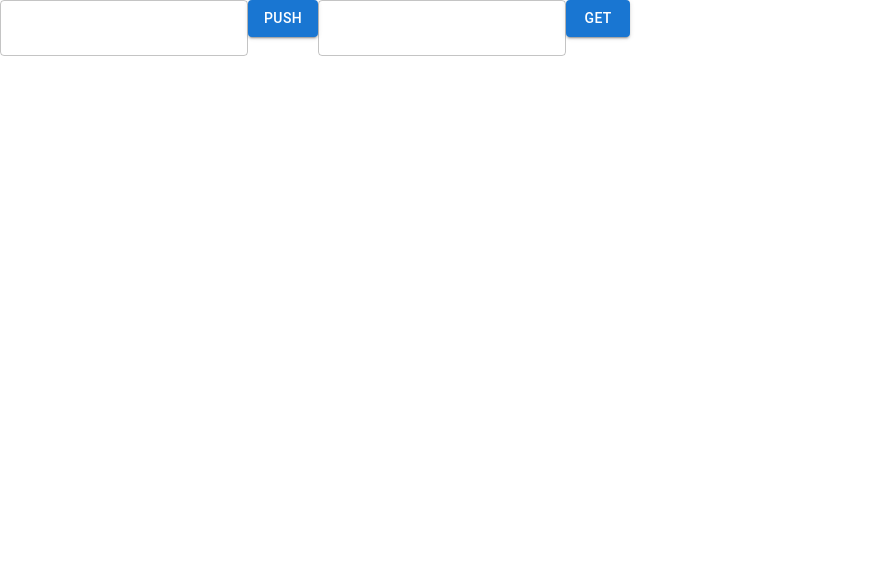
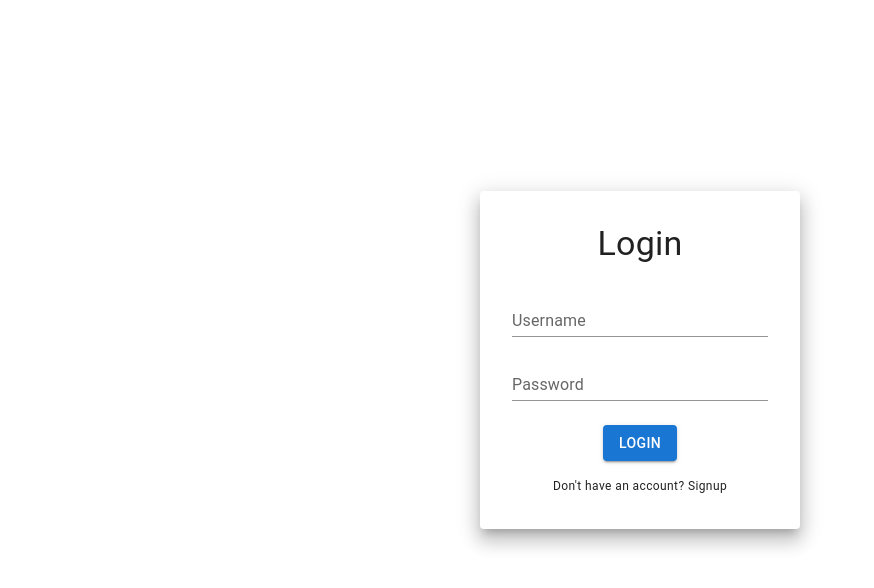
Before and after one commit to matinamani/dropp-code-challange, a React (Create React App) app: page / in a window 1280 px wide. Shown: the top 588 px of the page, without its empty margins (0-874 px from the left). Built offline with nearby package versions, Linux system fonts and the light colour scheme.

Commit message:
login page created

```diff
--- a/src/App.js
+++ b/src/App.js
@@ -1,59 +1,7 @@
-import { useState } from 'react'
-import Button from '@mui/material/Button'
-import TextField from '@mui/material/TextField'
-import CircularProgress from '@mui/material/CircularProgress'
-import { Axios } from './helpers/api'
+import Login from './pages/Login'
 
 const App = () => {
-    const [input, setInput] = useState({ name: '', id: '' })
-    const [loading, setLoading] = useState(false)
-
-    const handlePut = async () => {
-        setLoading(true)
-        const data = { name: input.name }
-        const res = await Axios.post('/users', data)
-        console.log(res)
-        setLoading(false)
-    }
-
-    const handleGet = async () => {
-        const res = await Axios.get(`/users/${input.id}`)
-        console.log(res)
-    }
-
-    return (
-        <>
-            <TextField
-                onChange={({ target }) => {
-                    setInput({ ...input, name: target.value })
-                }}
-                variant="outlined"
-                value={input.name}
-            />
-            {loading ? (
-                <CircularProgress />
-            ) : (
-                <Button variant="contained" onClick={handlePut}>
-                    Push
-                </Button>
-            )}
-
-            <TextField
-                onChange={({ target }) => {
-                    setInput({ ...input, id: target.value })
-                }}
-                variant="outlined"
-                value={input.value}
-            />
-            {loading ? (
-                <CircularProgress />
-            ) : (
-                <Button variant="contained" onClick={handleGet}>
-                    Get
-                </Button>
-            )}
-        </>
-    )
+    return <Login />
 }
 
 export default App
--- a/src/helpers/hooks/index.js
+++ b/src/helpers/hooks/index.js
@@ -1,6 +1,6 @@
 import { useState } from 'react'
 
-export const useLocalStorage = (name, initialValue) => {
+export const useLocalStorage = (name, initialValue = undefined) => {
     const [value, setVal] = useState(localStorage.getItem(name) || initialValue)
 
     const setValue = (val) => {
--- /dev/null
+++ b/src/pages/Login.js
@@ -0,0 +1,57 @@
+import Box from '@mui/material/Box'
+import Typography from '@mui/material/Typography'
+import Paper from '@mui/material/Paper'
+import TextField from '@mui/material/TextField'
+import Button from '@mui/material/Button'
+
+import { useLocalStorage } from '../helpers/hooks'
+
+const Login = () => {
+    const [user, setUser] = useLocalStorage('user', {})
+
+    return (
+        <Box
+            sx={{
+                height: '90vh',
+                display: 'flex',
+                justifyContent: 'center',
+                alignItems: 'center',
+            }}
+        >
+            <Paper
+                elevation={12}
+                sx={{
+                    display: 'flex',
+                    flexDirection: 'column',
+                    alignItems: 'center',
+                    p: 4,
+                    width: '25vw',
+                }}
+            >
+                <Typography variant="h4" align="center" paragraph>
+                    Login
+                </Typography>
+                <TextField
+                    sx={{ my: 1 }}
+                    variant="standard"
+                    label="Username"
+                    fullWidth
+                />
+                <TextField
+                    sx={{ my: 1 }}
+                    variant="standard"
+                    label="Password"
+                    fullWidth
+                />
+                <Button sx={{ m: 2 }} variant="contained">
+                    Login
+                </Button>
+                <Typography variant="caption">
+                    Don't have an account? Signup
+                </Typography>
+            </Paper>
+        </Box>
+    )
+}
+
+export default Login
```
Also changed, not shown: src/components/Layout/index.js (added, +11 -0 lines).
